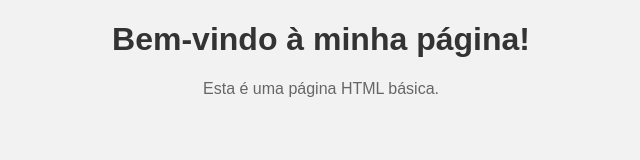
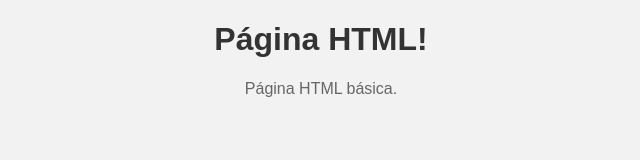
Before and after one commit to JosueSchmidt23/Integracao_Git_Docker, a plain HTML site: page index.html in a window 1280 px wide. Shown: the whole page, without its empty margins (319-959 px from the left). Drawn offline with Linux system fonts and the light colour scheme.

Commit message:
Atualizando Dockerfile e index.html

```diff
--- a/index.html
+++ b/index.html
@@ -1,7 +1,8 @@
 <!DOCTYPE html>
 <html>
 <head>
-    <title>Minha Página</title>
+    <meta charset="UTF-8">
+    <title>Página HTML Personalizada</title>
     <style>
         body {
             background-color: #f2f2f2;
@@ -22,7 +23,7 @@
     </style>
 </head>
 <body>
-    <h1>Bem-vindo à minha página!</h1>
-    <p>Esta é uma página HTML básica.</p>
+    <h1>Página HTML!</h1>
+    <p>Página HTML básica.</p>
 </body>
 </html>
```
